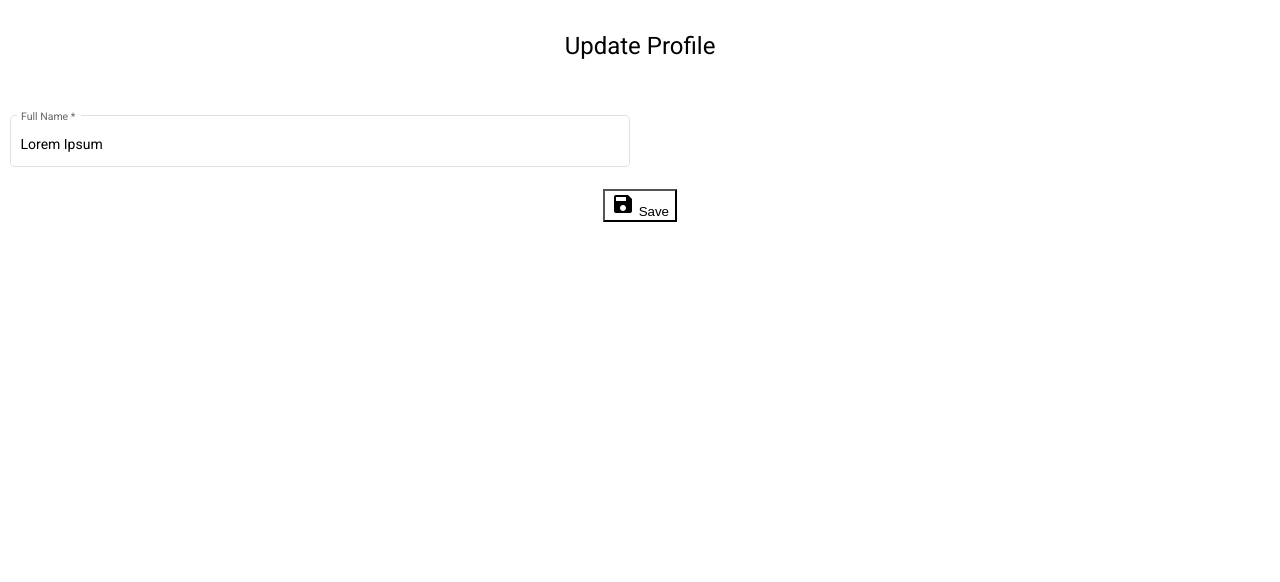
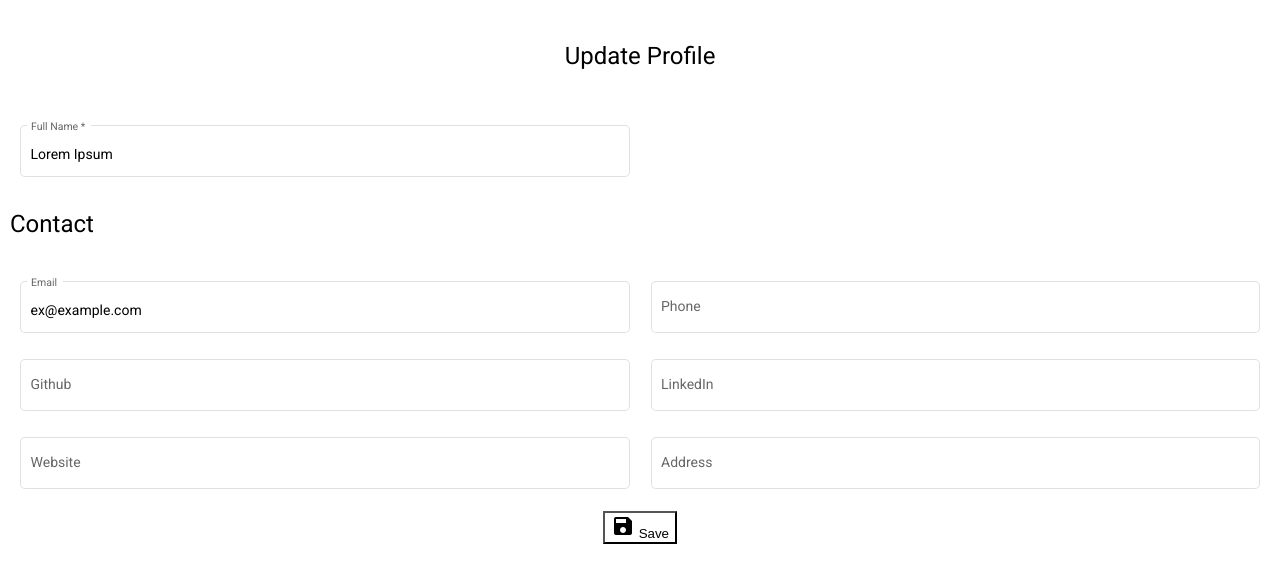
Before and after one commit to farhantanvirtushar/resume-builder, an Angular app: page /update-profile in a window 1280 px wide. Shown: the top 582 px of the page. Built offline with nearby package versions, Linux system fonts and the light colour scheme.

Commit message:
Add contact info in form & save data to local storage

```diff
--- a/src/app/pages/update-profile/update-profile.component.html
+++ b/src/app/pages/update-profile/update-profile.component.html
@@ -13,6 +13,48 @@
             <input matInput formControlName="name" type="text" required />
           </mat-form-field>
         </mat-grid-tile>
+        <mat-grid-tile [colspan]="6">
+          <div class="sub-title mat-h1">Contact</div>
+        </mat-grid-tile>
+
+        <ng-container formGroupName="contact">
+          <mat-grid-tile [colspan]="col_span">
+            <mat-form-field appearance="outline">
+              <mat-label>Email</mat-label>
+              <input matInput formControlName="email" type="text" />
+            </mat-form-field>
+          </mat-grid-tile>
+          <mat-grid-tile [colspan]="col_span">
+            <mat-form-field appearance="outline">
+              <mat-label>Phone</mat-label>
+              <input matInput formControlName="phone" type="text" />
+            </mat-form-field>
+          </mat-grid-tile>
+          <mat-grid-tile [colspan]="col_span">
+            <mat-form-field appearance="outline">
+              <mat-label>Github</mat-label>
+              <input matInput formControlName="github" type="text" />
+            </mat-form-field>
+          </mat-grid-tile>
+          <mat-grid-tile [colspan]="col_span">
+            <mat-form-field appearance="outline">
+              <mat-label>LinkedIn</mat-label>
+              <input matInput formControlName="linkedin" type="text" />
+            </mat-form-field>
+          </mat-grid-tile>
+          <mat-grid-tile [colspan]="col_span">
+            <mat-form-field appearance="outline">
+              <mat-label>Website</mat-label>
+              <input matInput formControlName="website" type="text" />
+            </mat-form-field>
+          </mat-grid-tile>
+          <mat-grid-tile [colspan]="col_span">
+            <mat-form-field appearance="outline">
+              <mat-label>Address</mat-label>
+              <input matInput formControlName="address" type="text" />
+            </mat-form-field>
+          </mat-grid-tile>
+        </ng-container>
 
         <!-- <mat-grid-tile [colspan]="col_span">
           <mat-form-field appearance="outline">
--- a/src/app/pages/update-profile/update-profile.component.scss
+++ b/src/app/pages/update-profile/update-profile.component.scss
@@ -1,9 +1,16 @@
 .container {
   margin-top: 30px;
+  padding: 10px;
 }
 
 .title {
   margin-bottom: 30px;
+}
+
+.sub-title {
+  margin-bottom: 30px;
+  width: 100%;
+  text-align: left;
 }
 
 app-spinner {
--- a/src/app/pages/update-profile/update-profile.component.ts
+++ b/src/app/pages/update-profile/update-profile.component.ts
@@ -1,5 +1,5 @@
 import { Component, OnInit } from '@angular/core';
-import { FormBuilder, FormGroup, Validators } from '@angular/forms';
+import { FormBuilder, FormControl, FormGroup, Validators } from '@angular/forms';
 import { Router } from '@angular/router';
 import { User } from 'src/app/models/User';
 import { ScreenSizeService } from 'src/app/services/screen-size.service';
@@ -51,10 +51,17 @@ export class UpdateProfileComponent implements OnInit {
       {
         name: [this.user.name, [Validators.required]],
         photo: [this.user.photo, [Validators.required]],
-        experience: [this.user.experiences],
+        experience: this.fb.array(this.user.experiences),
         educatioins: [this.user.educations],
         languages: [this.user.languages],
-        contact:[this.user.contact],
+        contact: this.fb.group({
+          email: [this.user.contact.email],
+          phone: [this.user.contact.phone],
+          github: [this.user.contact.github],
+          linkedin: [this.user.contact.linkedin],
+          website: [this.user.contact.website],
+          address: [this.user.contact.address],
+        }),
         awards: [this.user.awards],
         publications: [this.user.publications],
         skills: [this.user.skills],
@@ -77,6 +84,9 @@ export class UpdateProfileComponent implements OnInit {
   }
 
   onSubmit() {
-
+    console.log(this.userProfileForm.value)
+    if(this.userProfileForm.valid){
+      localStorage.setItem('profile', JSON.stringify(this.userProfileForm.value));
+    }
   }
 }
```
